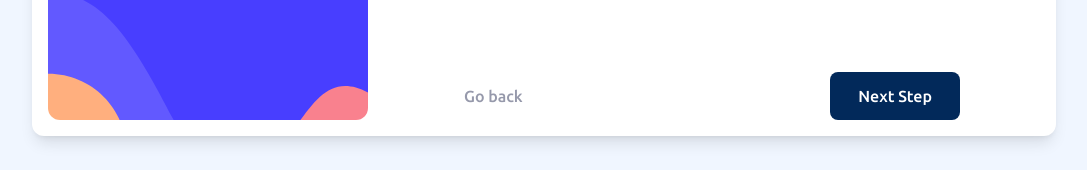
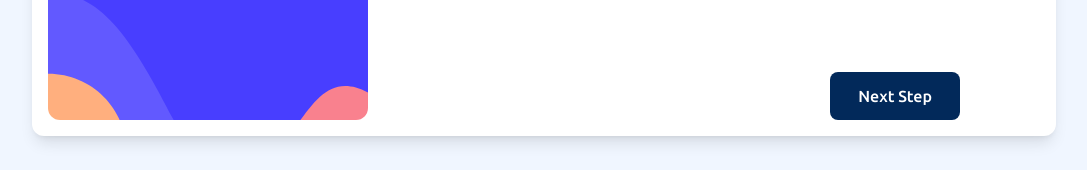
Before and after one commit to gracebir/multi-step-form, a React (Vite) app: page /summary in a window 1280 px wide. Shown: the part 544-714 px from the top of the page, without its empty margins (96-1183 px from the left). Built offline with nearby package versions, Linux system fonts and the light colour scheme.

Commit message:
switch to pages functionality

```diff
--- a/src/Layouts/DeskLayout.jsx
+++ b/src/Layouts/DeskLayout.jsx
@@ -1,8 +1,10 @@
-import React from 'react'
+import React, { useContext } from 'react'
 import SideBar from '../components/SideBar'
-import { Link } from 'react-router-dom'
+import { AppContext } from '../context/context'
+import { navData } from '../data'
 
 function DeskLayout({ children }) {
+  const { increase, currentIndex, decrease } = useContext(AppContext)
   return (
     <div className='hidden lg:flex justify-center items-center w-full h-screen bg-magnolia font-ubuntu text-color-white'>
       <div className='hidden lg:grid grid-cols-3 gap-4 w-[64rem] shadow-lg  h-[70vh] mx-auto bg-color-white p-4 rounded-xl'>
@@ -12,12 +14,23 @@ function DeskLayout({ children }) {
             {children}
           </div>
           <div className="flex justify-between items-center row-span-1">
-            <Link className='text-cool-gray font-medium hover:text-marine-blue duration-300' to={"/"}>
-              Go back
-            </Link>
-            <Link className="bg-marine-blue py-3 px-7 rounded-lg font-medium" to={""}>
+            {currentIndex > 0 ? (
+              <button onClick={decrease} className='text-cool-gray cursor-pointer font-medium hover:text-marine-blue duration-300' to={"/"}>
+                Go back
+              </button>
+            ): <div></div>}
+
+            {currentIndex === navData.length -1 ? (
+              <button className="bg-purplish-blue cursor-pointer py-3 px-7 rounded-lg font-medium">
+              Confirm
+            </button>
+            ):(
+              <button onClick={increase} className="bg-marine-blue cursor-pointer py-3 px-7 rounded-lg font-medium">
               Next Step
-            </Link>
+            </button>
+            )
+            }
+
           </div>
         </div>
       </div>
--- a/src/Layouts/MobileLayout.jsx
+++ b/src/Layouts/MobileLayout.jsx
@@ -1,8 +1,10 @@
-import React from 'react'
+import React, { useContext } from 'react'
 import Navbar from '../components/Navbar'
-import { Link } from 'react-router-dom'
+import { AppContext } from '../context/context'
+import { navData } from '../data'
 
 function MobileLayout({ children }) {
+  const { increase, currentIndex, decrease } = useContext(AppContext)
   return (
     <div className='relative w-full flex lg:hidden flex-col justify-between bg-magnolia min-h-screen'>
       <Navbar />
@@ -12,12 +14,21 @@ function MobileLayout({ children }) {
         </div>
       </div>
       <div className="flex justify-between items-center px-4 bg-color-white py-4">
-        <Link className="text-cool-gray font-medium text-sm" to={""}>
-          Go Back
-        </Link>
-        <Link className="bg-marine-blue px-5 py-3 text-white rounded-md text-sm font-medium" to={""}>
-          Next Step
-        </Link>
+        {currentIndex > 0 ? (
+          <button onClick={decrease} className='text-cool-gray font-medium text-sm'>
+            Go back
+          </button>
+        ) : <div></div>}
+
+        {currentIndex === navData.length - 1 ? (
+          <button className="bg-purplish-blue px-5 py-3 text-white rounded-md text-sm font-medium">
+            Confirm
+          </button>
+        ) : (
+          <button onClick={increase} className="bg-marine-blue px-5 py-3 text-white rounded-md text-sm font-medium">
+            Next Step
+          </button>
+        )}
       </div>
     </div>
   )
```
